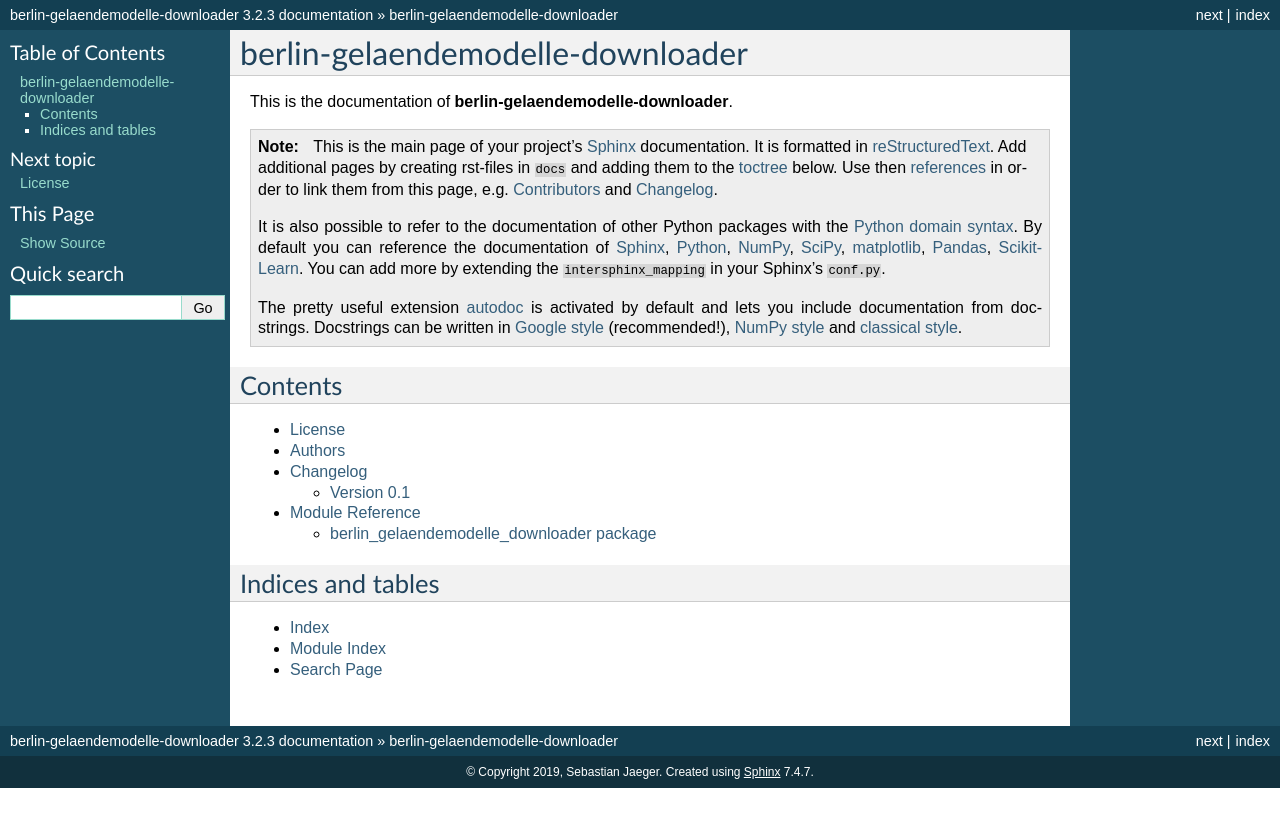
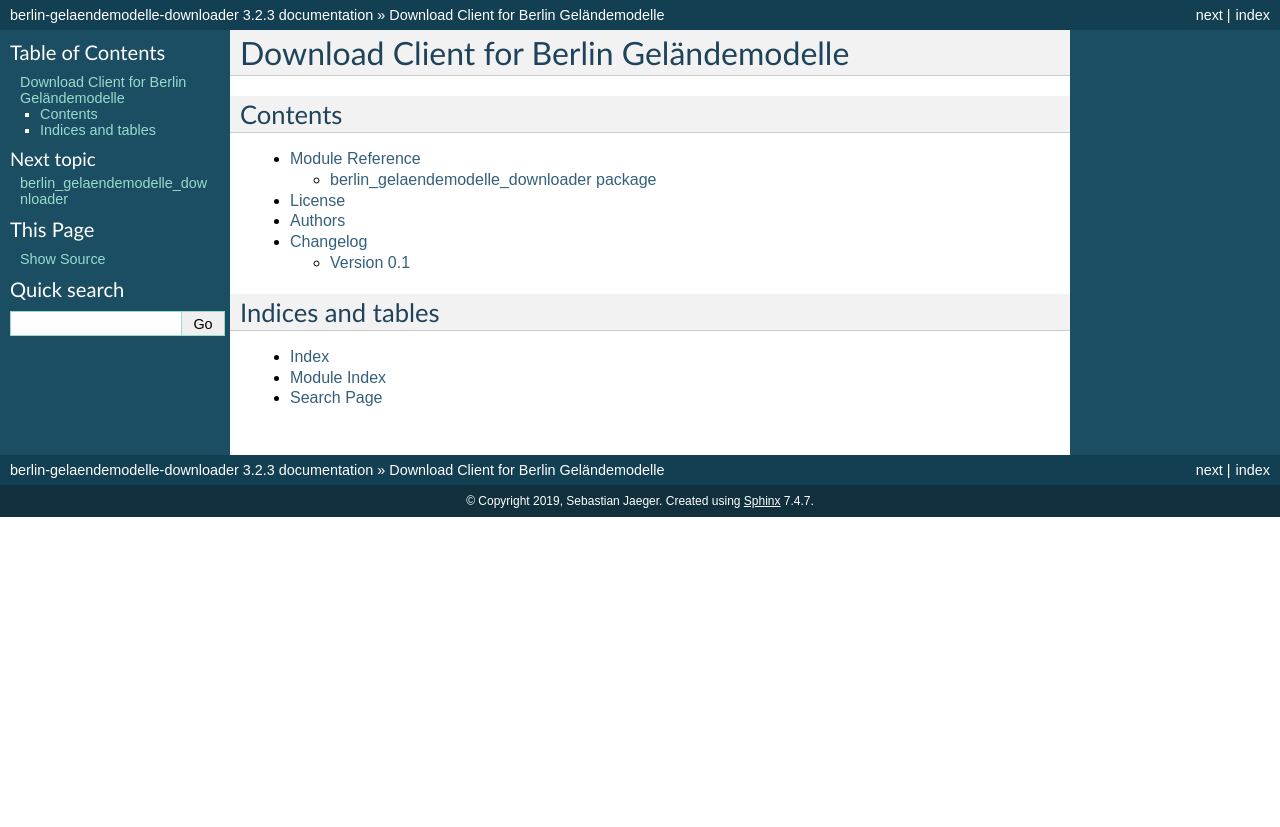
Before and after one commit to se-jaeger/berlin-gelaendemodelle-downloader, a Sphinx documentation site: the page built from docs/index.rst, in a window 1280 px wide. Shown: the top 827 px of the page. Built offline with Sphinx 7.4.7, drawn with Linux system fonts in a browser that asks for light colours.

Commit message:
update documentation + minor changes for better docstring rendering

```diff
--- a/CHANGELOG.rst
+++ b/CHANGELOG.rst
@@ -5,6 +5,4 @@
 Version 0.1
 ===========
 
-- Feature A added
-- FIX: nasty bug #1729 fixed
-- add your changes here!
+- Implement basic download functionality
--- a/docs/index.rst
+++ b/docs/index.rst
@@ -1,26 +1,8 @@
-=================================
-berlin-gelaendemodelle-downloader
-=================================
+============================================
+Download Client for Berlin Geländemodelle
+============================================
 
-This is the documentation of **berlin-gelaendemodelle-downloader**.
 
-.. note::
-
-    This is the main page of your project's `Sphinx`_ documentation.
-    It is formatted in `reStructuredText`_. Add additional pages
-    by creating rst-files in ``docs`` and adding them to the `toctree`_ below.
-    Use then `references`_ in order to link them from this page, e.g.
-    :ref:`authors` and :ref:`changes`.
-
-    It is also possible to refer to the documentation of other Python packages
-    with the `Python domain syntax`_. By default you can reference the
-    documentation of `Sphinx`_, `Python`_, `NumPy`_, `SciPy`_, `matplotlib`_,
-    `Pandas`_, `Scikit-Learn`_. You can add more by extending the
-    ``intersphinx_mapping`` in your Sphinx's ``conf.py``.
-
-    The pretty useful extension `autodoc`_ is activated by default and lets
-    you include documentation from docstrings. Docstrings can be written in
-    `Google style`_ (recommended!), `NumPy style`_ and `classical style`_.
 
 
 Contents
@@ -29,10 +11,10 @@
 .. toctree::
    :maxdepth: 2
 
+   Module Reference <api/modules>
    License <license>
    Authors <authors>
    Changelog <changelog>
-   Module Reference <api/modules>
 
 
 Indices and tables
```
Also changed, not shown: 1 other file.
